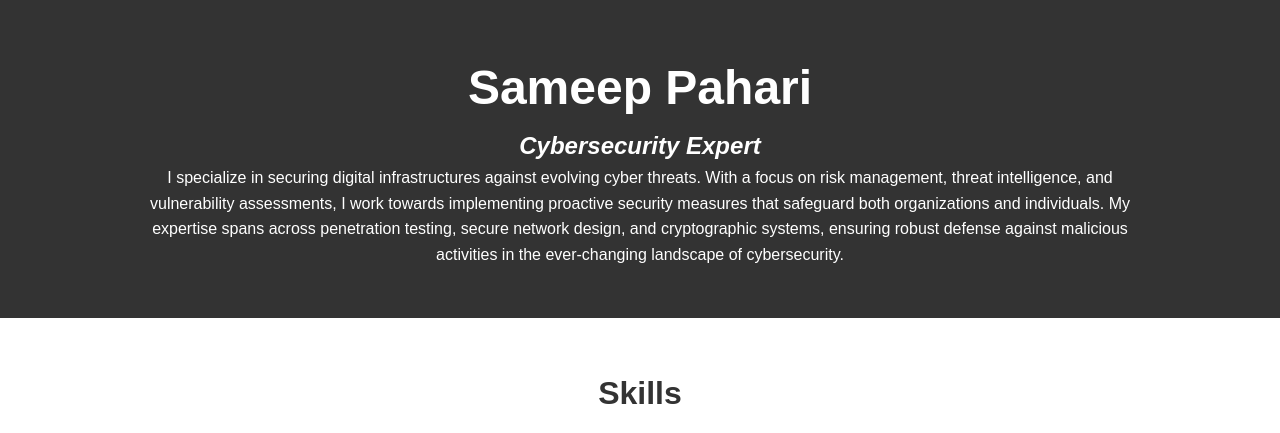
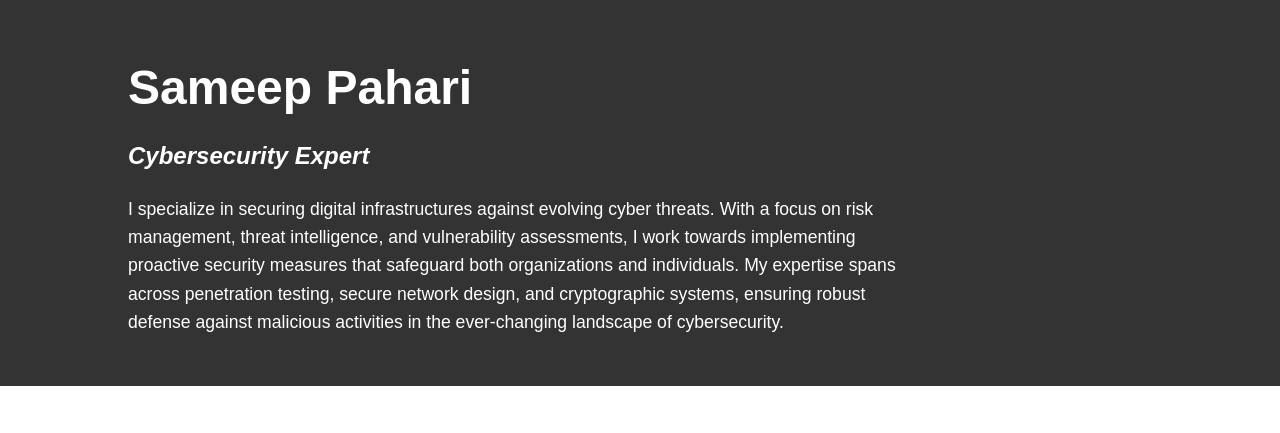
Before and after one commit to sameeppahari/sameeppahari.github.io, a plain HTML site: page index.html in a window 1280 px wide. Shown: the top 433 px of the page. Drawn offline with nearby package versions, Linux system fonts and the light colour scheme.

Commit message:
Updated header section for left alignment and styling

```diff
--- a/styles.css
+++ b/styles.css
@@ -12,27 +12,41 @@ body {
     line-height: 1.6;
 }
 
+/* Header Section */
+header {
+    background-color: #333;
+    color: white;
+    padding: 50px 0;
+}
+
 .container {
     width: 80%;
     margin: auto;
     max-width: 1200px;
 }
 
-/* Header Section */
-header {
-    background-color: #333;
-    color: white;
-    text-align: center;
-    padding: 50px 0;
+.header-content {
+    display: flex;
+    flex-direction: column;
+    align-items: flex-start;  /* Aligning content to the left */
+    justify-content: center;
 }
 
 header h1 {
     font-size: 3rem;
+    margin-bottom: 10px;
 }
 
 header h2 {
     font-size: 1.5rem;
     font-style: italic;
+    margin-bottom: 20px;
+}
+
+header p {
+    font-size: 1.1rem;
+    max-width: 800px;  /* Optional: Limit the paragraph width */
+    line-height: 1.6;
 }
 
 /* Skills Section */
```
